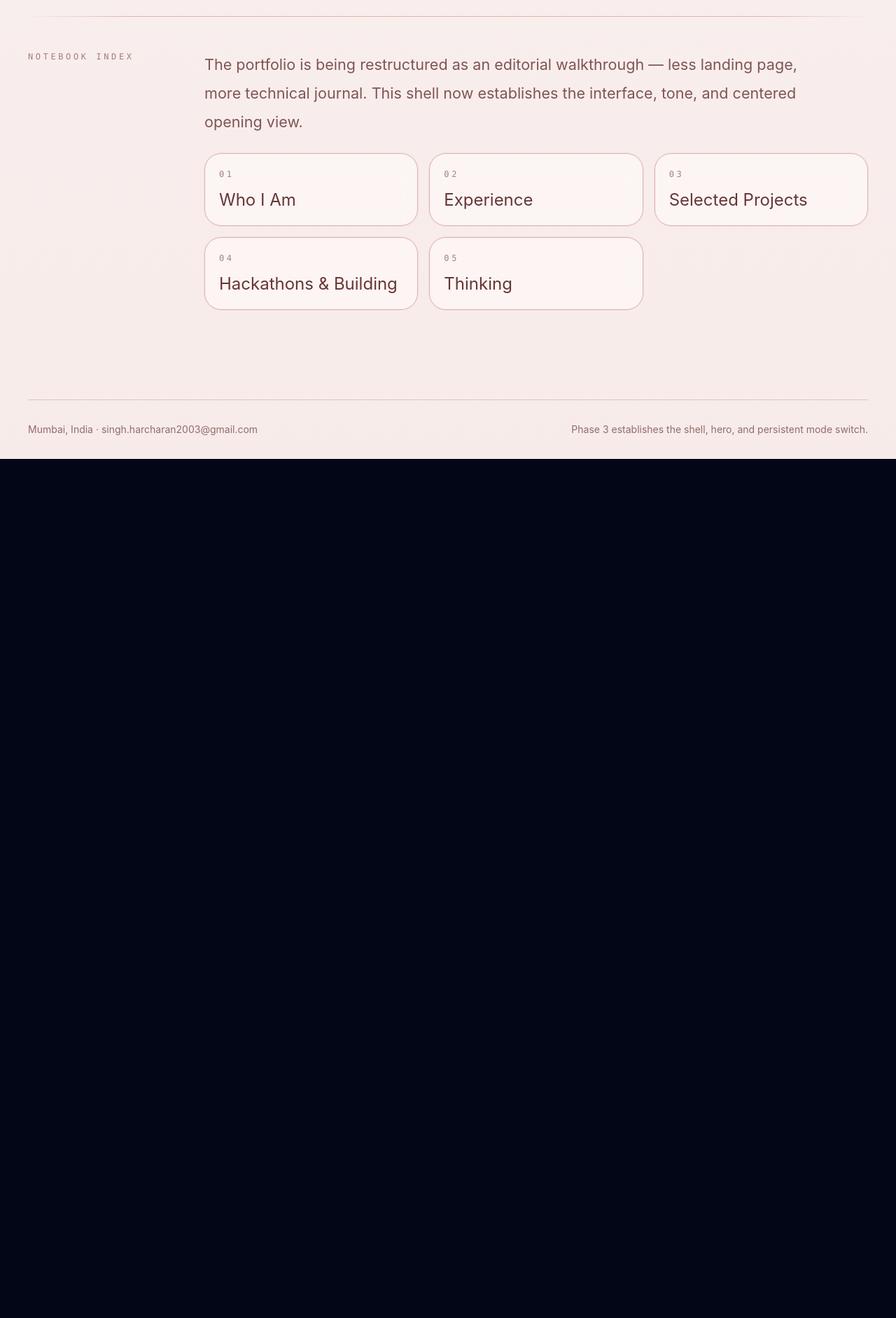
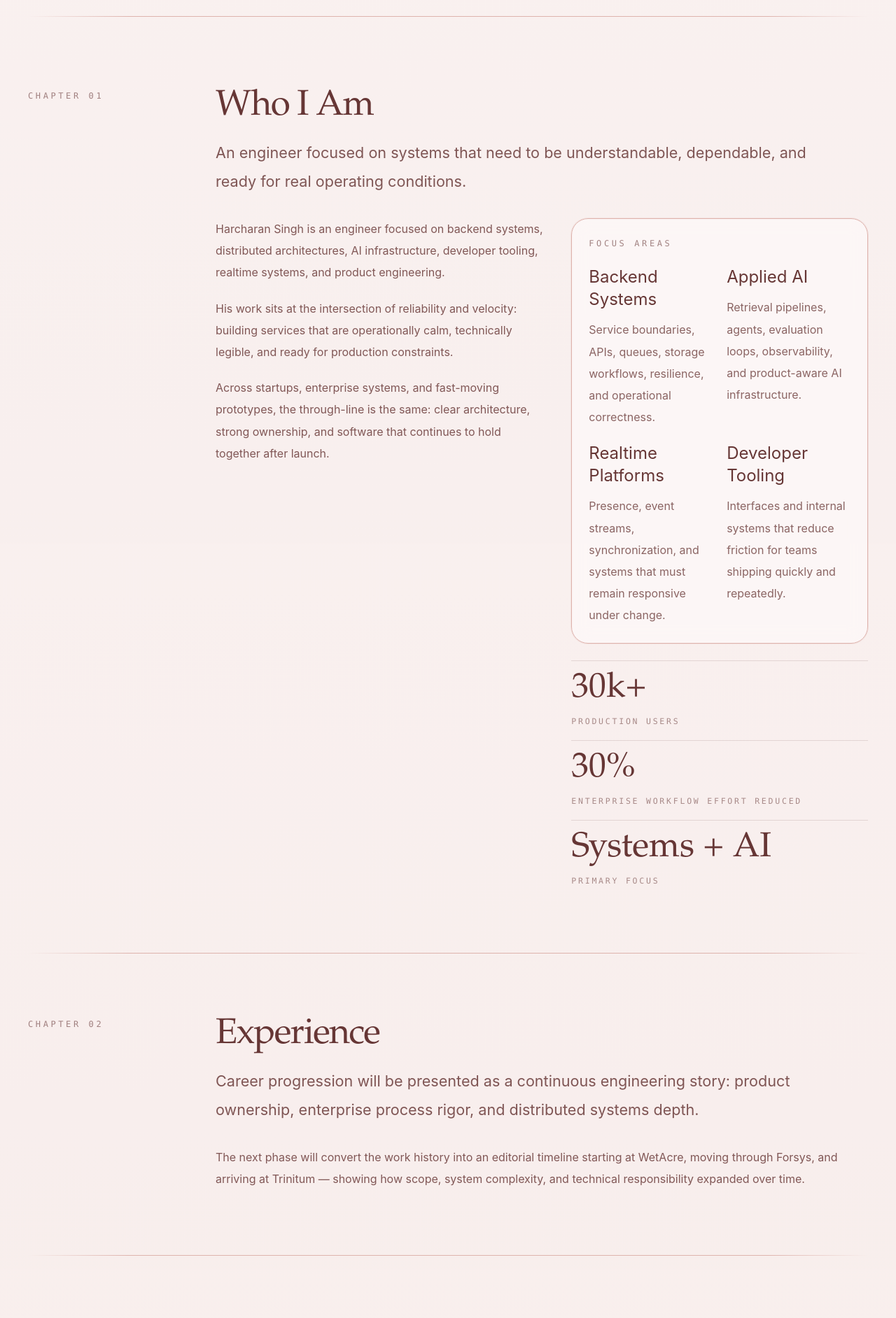
Before and after one commit to harry-sandhu/portfolio, a React (Vite) app: page / in a window 1280 px wide. Shown: the part 780-2664 px from the top of the page at 70% size. Before the commit the page ends 1436 px from the top, so only its background shows below. Built offline with nearby package versions, Linux system fonts and the light colour scheme.

Commit message:
phase 4: shape the chapter-based scroll narrative

```diff
--- a/src/App.tsx
+++ b/src/App.tsx
@@ -1,11 +1,63 @@
-import { useState } from 'react';
-import { chapterLinks, journalProfile } from './data/journal';
+import { useEffect, useState } from 'react';
+import {
+  aboutNarrative,
+  aboutPillars,
+  buildingEntries,
+  chapterLinks,
+  chapterMetrics,
+  journalProfile,
+  selectedProjects,
+  thinkingEntries,
+} from './data/journal';
 
 type InterfaceMode = 'ui' | 'dev';
+
+type ChapterPreviewProps = {
+  id: string;
+  number: string;
+  title: string;
+  lead: string;
+  children: React.ReactNode;
+};
+
+function ChapterPreview({ id, number, title, lead, children }: ChapterPreviewProps) {
+  return (
+    <section id={id} data-reveal className="journal-shell journal-chapter reveal-section">
+      <div>
+        <p className="chapter-kicker">Chapter {number}</p>
+      </div>
+
+      <div>
+        <h2 className="chapter-heading">{title}</h2>
+        <p className="chapter-lead mt-5">{lead}</p>
+        <div className="mt-8 journal-body">{children}</div>
+      </div>
+    </section>
+  );
+}
 
 function App() {
   const [mode, setMode] = useState<InterfaceMode>('ui');
   const cvUrl = `${import.meta.env.BASE_URL}Harcharan-Singh-CV.md`;
+
+  useEffect(() => {
+    const sections = document.querySelectorAll<HTMLElement>('[data-reveal]');
+    const observer = new IntersectionObserver(
+      (entries) => {
+        entries.forEach((entry) => {
+          if (entry.isIntersecting) {
+            entry.target.classList.add('is-visible');
+            observer.unobserve(entry.target);
+          }
+        });
+      },
+      { threshold: 0.18, rootMargin: '0px 0px -40px 0px' },
+    );
+
+    sections.forEach((section) => observer.observe(section));
+
+    return () => observer.disconnect();
+  }, []);
 
   return (
     <div className="journal-app">
@@ -60,44 +112,143 @@ function App() {
           </div>
         </section>
 
-        <section className="journal-shell pb-20">
+        <div className="journal-shell pb-6">
           <div className="journal-rule" />
-          <div className="grid gap-8 py-12 lg:grid-cols-[220px_minmax(0,1fr)]">
-            <div>
-              <p className="chapter-kicker">Notebook Index</p>
+        </div>
+
+        <ChapterPreview
+          id="who-i-am"
+          number="01"
+          title="Who I Am"
+          lead="An engineer focused on systems that need to be understandable, dependable, and ready for real operating conditions."
+        >
+          <div className="grid gap-10 xl:grid-cols-[1.05fr_0.95fr]">
+            <div className="space-y-5">
+              {aboutNarrative.map((paragraph) => (
+                <p key={paragraph}>{paragraph}</p>
+              ))}
             </div>
 
             <div className="space-y-6">
-              <p className="chapter-lead max-w-4xl">
-                The portfolio is being restructured as an editorial walkthrough — less landing page, more technical journal.
-                This shell now establishes the interface, tone, and centered opening view.
-              </p>
+              <section className="paper-panel p-6">
+                <p className="chapter-kicker">Focus Areas</p>
+                <div className="mt-5 grid gap-5 sm:grid-cols-2">
+                  {aboutPillars.map((pillar) => (
+                    <article key={pillar.title}>
+                      <h3 className="font-[var(--journal-serif)] text-2xl text-[var(--journal-ink)]">{pillar.title}</h3>
+                      <p className="mt-3 text-[rgba(102,54,53,0.76)]">{pillar.body}</p>
+                    </article>
+                  ))}
+                </div>
+              </section>
 
-              <div className="grid gap-4 sm:grid-cols-2 xl:grid-cols-3">
-                {chapterLinks.map((chapter) => (
-                  <article key={chapter.id} className="paper-panel p-5">
-                    <p className="chapter-kicker">{chapter.number}</p>
-                    <h2 className="mt-3 font-[var(--journal-serif)] text-2xl text-[var(--journal-ink)]">{chapter.title}</h2>
+              <section className="chapter-metrics">
+                {chapterMetrics.map((metric) => (
+                  <article key={metric.label}>
+                    <p className="metric-value">{metric.value}</p>
+                    <p className="metric-label">{metric.label}</p>
                   </article>
                 ))}
-              </div>
-
-              {mode === 'dev' ? (
-                <div className="paper-panel p-5 text-sm text-[rgba(102,54,53,0.78)]">
-                  Dev Mode is reserved for the terminal overlay and query system, which will be introduced after the core
-                  narrative chapters are built.
-                </div>
-              ) : null}
+              </section>
             </div>
           </div>
-        </section>
+        </ChapterPreview>
+
+        <div className="journal-shell py-3">
+          <div className="journal-rule" />
+        </div>
+
+        <ChapterPreview
+          id="experience"
+          number="02"
+          title="Experience"
+          lead="Career progression will be presented as a continuous engineering story: product ownership, enterprise process rigor, and distributed systems depth."
+        >
+          <p>
+            The next phase will convert the work history into an editorial timeline starting at WetAcre, moving through Forsys,
+            and arriving at Trinitum — showing how scope, system complexity, and technical responsibility expanded over time.
+          </p>
+        </ChapterPreview>
+
+        <div className="journal-shell py-3">
+          <div className="journal-rule" />
+        </div>
+
+        <ChapterPreview
+          id="selected-projects"
+          number="03"
+          title="Selected Projects"
+          lead="The project chapter is being shaped as a sequence of case studies rather than a gallery of screenshots or cards."
+        >
+          <div className="grid gap-3 sm:grid-cols-2 xl:grid-cols-3">
+            {selectedProjects.map((project) => (
+              <article key={project.name} className="paper-panel p-5">
+                <p className="chapter-kicker">{project.label}</p>
+                <h3 className="mt-3 font-[var(--journal-serif)] text-2xl text-[var(--journal-ink)]">{project.name}</h3>
+                <p className="mt-3 text-[rgba(102,54,53,0.76)]">{project.summary}</p>
+              </article>
+            ))}
+          </div>
+        </ChapterPreview>
+
+        <div className="journal-shell py-3">
+          <div className="journal-rule" />
+        </div>
+
+        <ChapterPreview
+          id="building"
+          number="04"
+          title="Hackathons & Building"
+          lead="This chapter will highlight execution under pressure — not trophies, but repeated proof of shipping complex systems quickly."
+        >
+          <ul className="technical-list">
+            {buildingEntries.map((entry) => (
+              <li key={entry.title}>
+                <div>
+                  <p className="font-[var(--journal-serif)] text-2xl text-[var(--journal-ink)]">
+                    {entry.title} · {entry.event}
+                  </p>
+                  <p className="mt-2 text-[rgba(102,54,53,0.76)]">{entry.angle}</p>
+                </div>
+              </li>
+            ))}
+          </ul>
+        </ChapterPreview>
+
+        <div className="journal-shell py-3">
+          <div className="journal-rule" />
+        </div>
+
+        <ChapterPreview
+          id="thinking"
+          number="05"
+          title="Thinking"
+          lead="A space for engineering principles, architecture notes, operational reflections, and the ideas behind the systems."
+        >
+          <div className="grid gap-4 sm:grid-cols-2">
+            {thinkingEntries.map((entry) => (
+              <article key={entry.title} className="paper-panel p-5">
+                <p className="chapter-kicker">{entry.kind}</p>
+                <h3 className="mt-3 font-[var(--journal-serif)] text-2xl text-[var(--journal-ink)]">{entry.title}</h3>
+                <p className="mt-3 text-[rgba(102,54,53,0.76)]">{entry.excerpt}</p>
+              </article>
+            ))}
+          </div>
+
+          {mode === 'dev' ? (
+            <div className="paper-panel mt-8 p-5 text-sm text-[rgba(102,54,53,0.78)]">
+              Dev Mode is reserved for the terminal overlay and query system, which will be introduced after the core
+              narrative chapters are fully built.
+            </div>
+          ) : null}
+        </ChapterPreview>
       </main>
 
       <footer className="journal-shell flex flex-col gap-3 border-t border-[rgba(222,179,173,0.75)] py-8 text-sm text-[rgba(102,54,53,0.7)] sm:flex-row sm:items-center sm:justify-between">
         <p>
           {journalProfile.location} · <a href={`mailto:${journalProfile.email}`}>{journalProfile.email}</a>
         </p>
-        <p>Phase 3 establishes the shell, hero, and persistent mode switch.</p>
+        <p>Phase 4 establishes the chapter-based scroll structure and story rhythm.</p>
       </footer>
     </div>
   );
```
